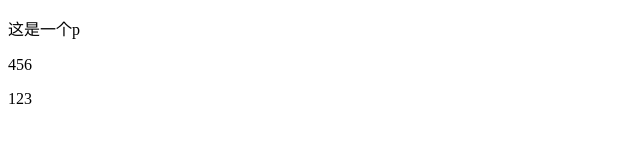
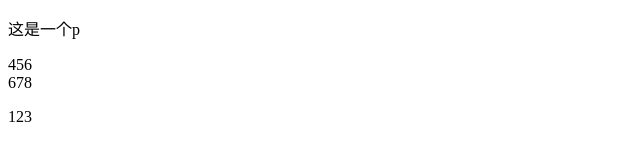
Before and after one commit to KuangWeian/MyDemo, a plain HTML site: page index.html in a window 1280 px wide. Shown: the full height of the page, 0-640 px from the left. Drawn offline with Linux system fonts and the light colour scheme.

Commit message:
Update index.html

```diff
--- a/index.html
+++ b/index.html
@@ -9,6 +9,7 @@
 <body>
     <p>这是一个p</p>
     <span>456</span>
+    <div>678</div>
     <p>123</p>
 </body>
 </html>
```
